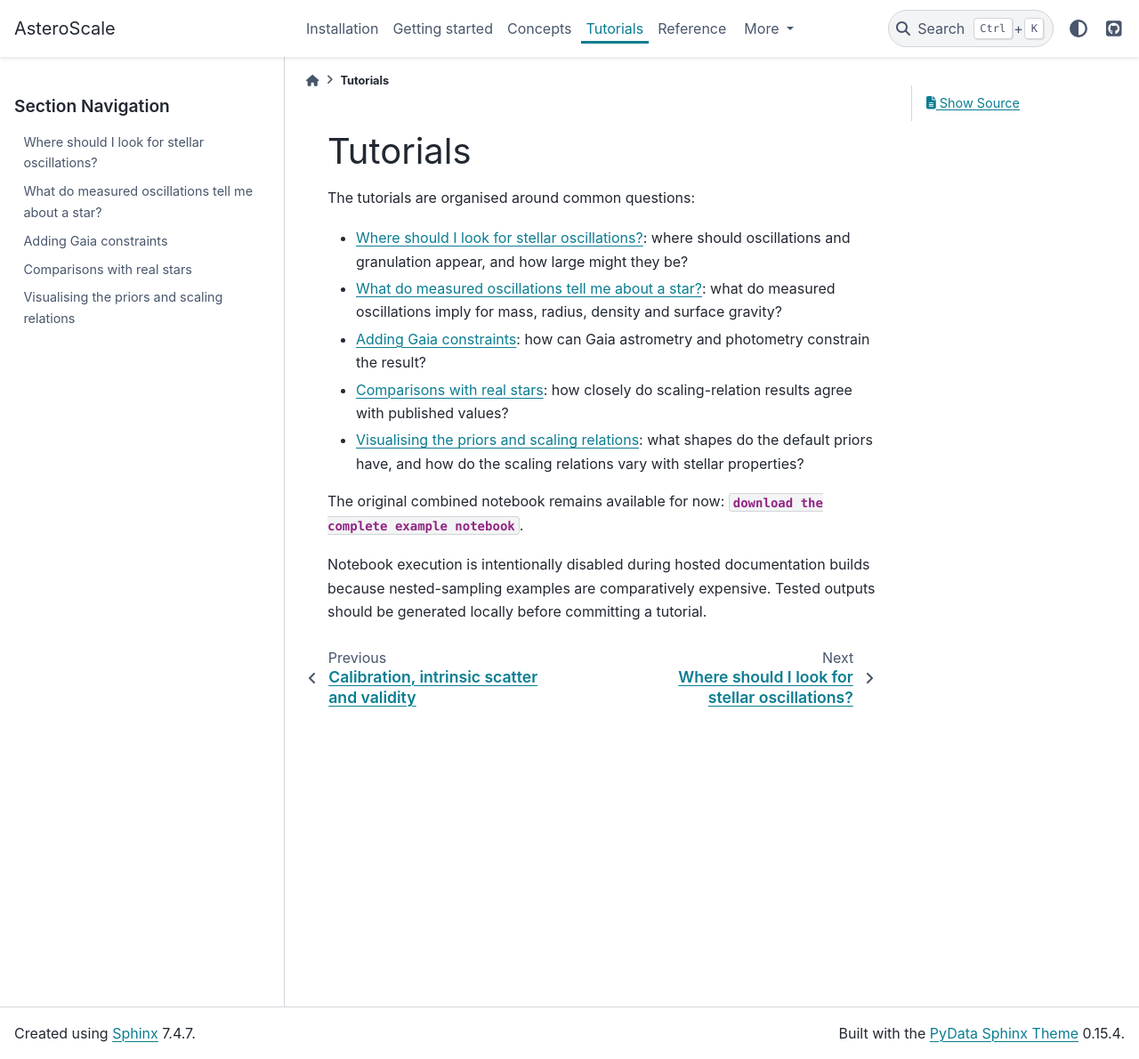
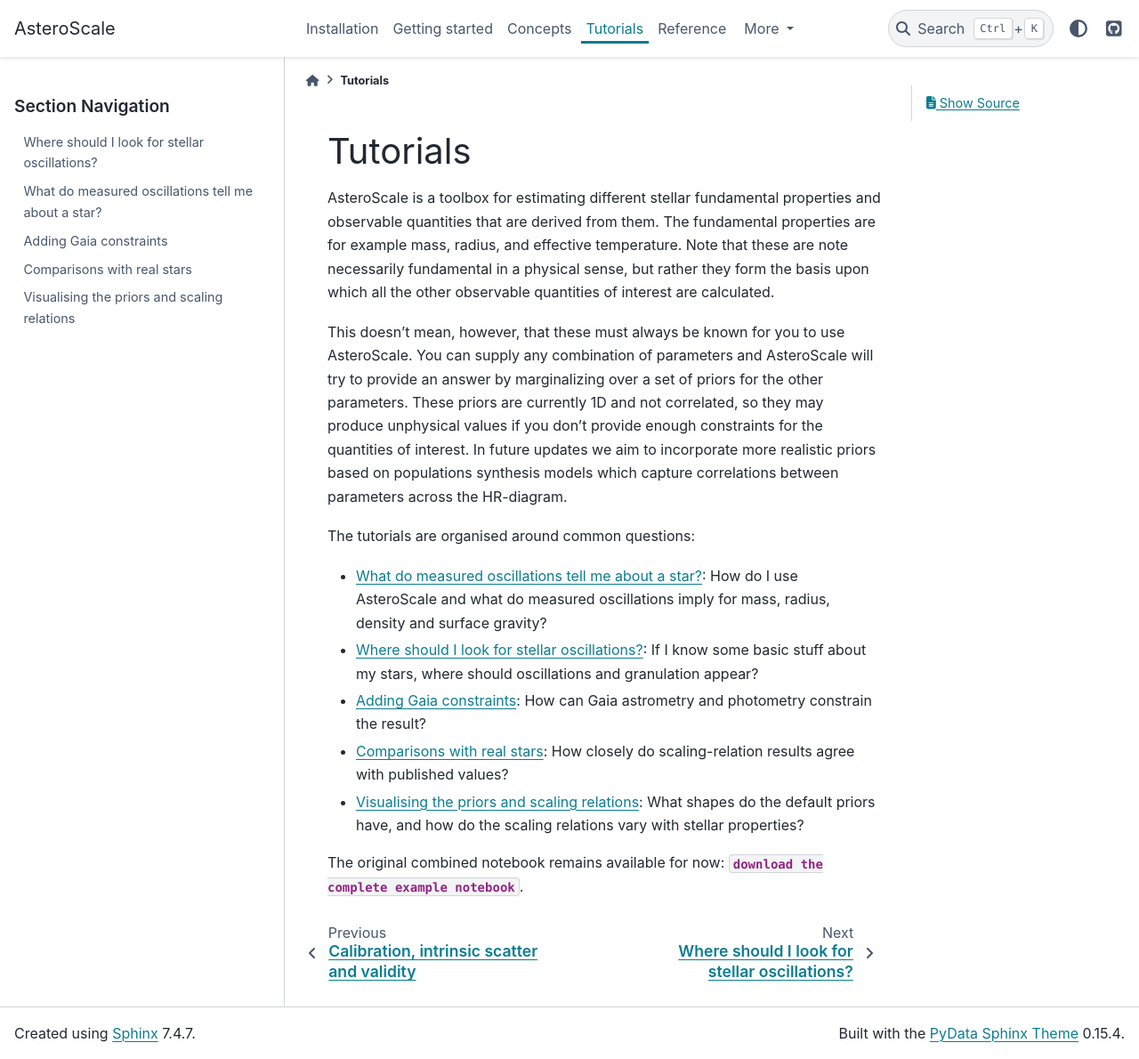
Before and after one commit to nielsenmb/AsteroScale, a Sphinx documentation site: the page built from docs/tutorials/index.md, in a window 1280 px wide and 1190 px high. Shown: the whole window at 89% size. Built offline with Sphinx 7.4.7 and the PyData theme 0.15.4, drawn with Linux system fonts in a browser that asks for light colours.

Commit message:
tweaking docs

````diff
--- a/docs/tutorials/index.md
+++ b/docs/tutorials/index.md
@@ -1,17 +1,16 @@
 # Tutorials
+
+AsteroScale is a toolbox for estimating different stellar fundamental properties and observable quantities that are derived from them. The fundamental properties are for example mass, radius, and effective temperature. Note that these are note necessarily fundamental in a physical sense, but rather they form the basis upon which all the other observable quantities of interest are calculated.
+
+This doesn't mean, however, that these must always be known for you to use AsteroScale. You can supply any combination of parameters and AsteroScale will try to provide an answer by marginalizing over a set of priors for the other parameters. These priors are currently 1D and not correlated, so they may produce unphysical values if you don't provide enough constraints for the quantities of interest. In future updates we aim to incorporate more realistic priors based on populations synthesis models which capture correlations between parameters across the HR-diagram.
 
 The tutorials are organised around common questions:
 
-- {doc}`predicting-oscillations`: where should oscillations and granulation
-  appear, and how large might they be?
-- {doc}`inferring-stellar-properties`: what do measured oscillations imply
-  for mass, radius, density and surface gravity?
-- {doc}`gaia-constraints`: how can Gaia astrometry and photometry constrain
-  the result?
-- {doc}`real-star-comparisons`: how closely do scaling-relation results agree
-  with published values?
-- {doc}`priors-and-relations`: what shapes do the default priors have, and
-  how do the scaling relations vary with stellar properties?
+- {doc}`inferring-stellar-properties`: How do I use AsteroScale and what do measured oscillations imply for mass, radius, density and surface gravity?
+- {doc}`predicting-oscillations`: If I know some basic stuff about my stars, where should oscillations and granulation appear?
+- {doc}`gaia-constraints`: How can Gaia astrometry and photometry constrain the result?
+- {doc}`real-star-comparisons`: How closely do scaling-relation results agree with published values?
+- {doc}`priors-and-relations`: What shapes do the default priors have, and how do the scaling relations vary with stellar properties?
 
 ```{toctree}
 :maxdepth: 1
@@ -26,7 +25,3 @@
 
 The original combined notebook remains available for now:
 {download}`download the complete example notebook <../../example.ipynb>`.
-
-Notebook execution is intentionally disabled during hosted documentation
-builds because nested-sampling examples are comparatively expensive. Tested
-outputs should be generated locally before committing a tutorial.
````
Also changed, not shown: docs/reference/quantities.md (+1 -1 lines), docs/tutorials/gaia-constraints.ipynb, docs/tutorials/inferring-stellar-properties.ipynb, docs/tutorials/predicting-oscillations.ipynb, docs/tutorials/real-star-comparisons.ipynb, 1 other file.
